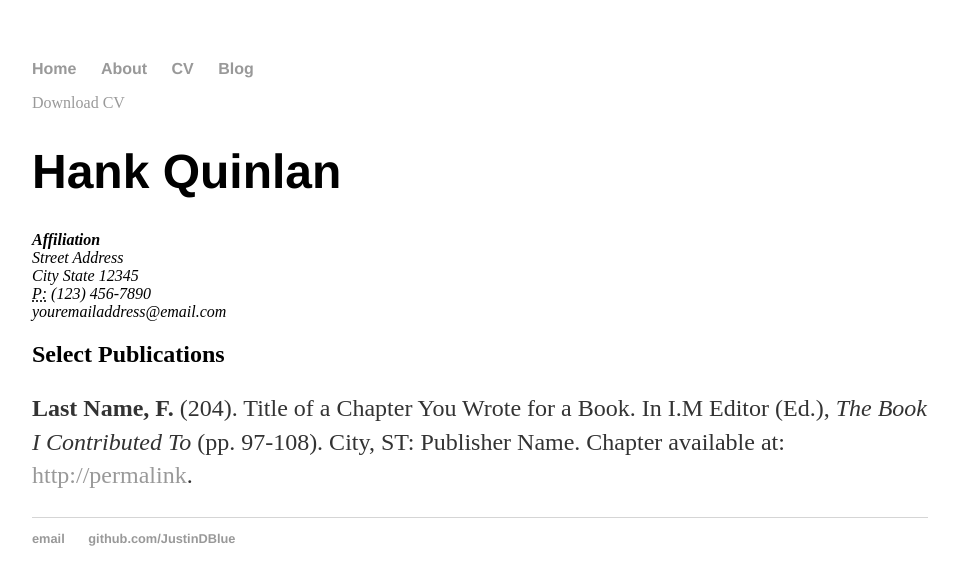
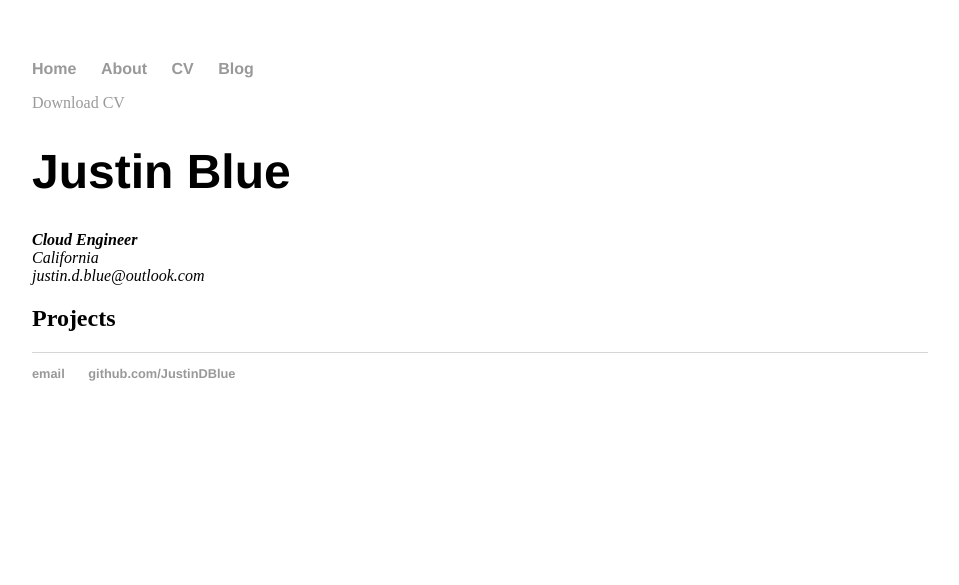
Before and after one commit to JustinDBlue/JustinDBlue.github.io, a Jekyll site: the page built from cv/index.html, in a window 1280 px wide. Shown: the top 585 px of the page, without its empty margins (160-1119 px from the left). Built offline with Jekyll 4.4.1, drawn with Linux system fonts in a browser that asks for light colours.

Commit message:
Update index.html

```diff
--- a/cv/index.html
+++ b/cv/index.html
@@ -1,22 +1,20 @@
 ---
 layout: default
-title: CV of Your Name
+title: CV of Justin Blue
 ---
 
 	<div class="cv">
 		<a href="#" class="download" title="Download CV as PDF">Download CV</a>
-					<h1>Hank Quinlan</h1>
+					<h1>Justin Blue</h1>
 					<address>
-					<strong>Affiliation</strong><br>
-					Street Address<br>
-					City State 12345<br>
-					<abbr title="phone">P:</abbr> (123) 456-7890<br>
-					<span class="obfuscate">youremailaddress@email.com</span>
+					<strong>Cloud Engineer</strong><br>
+					California<br>
+					<span class="obfuscate">justin.d.blue@outlook.com</span>
 					</address>
 
-					<h2>Select Publications</h2>
+					<h2>Projects</h2>
 
-					<p><strong>Last Name, F.</strong> (204). Title of a Chapter You Wrote for a Book. In I.M Editor (Ed.), <em>The Book I Contributed To</em> (pp. 97-108). City, ST: Publisher Name. Chapter available at: <a href="#">http://permalink</a>.
+
 
 
 	</div>
```
